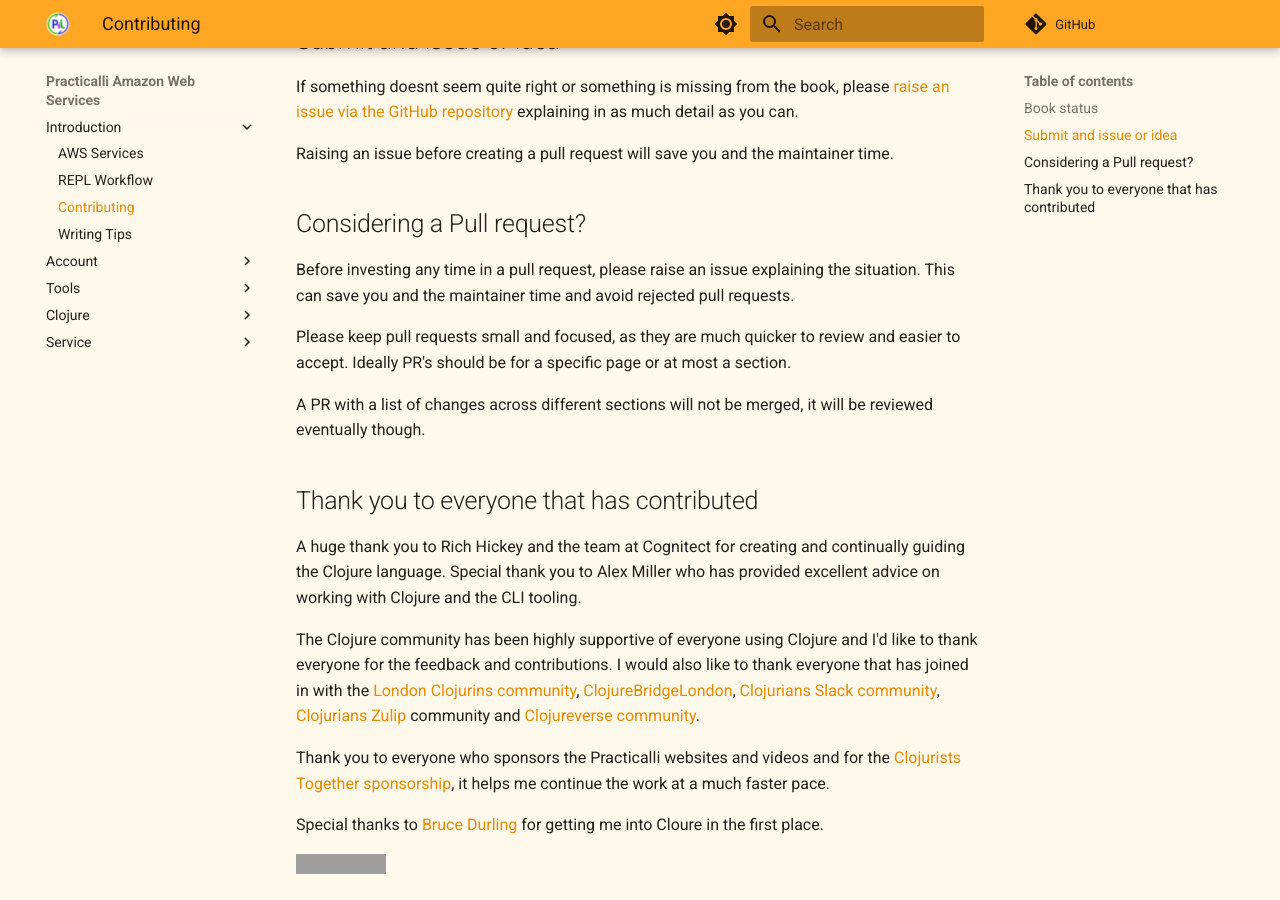
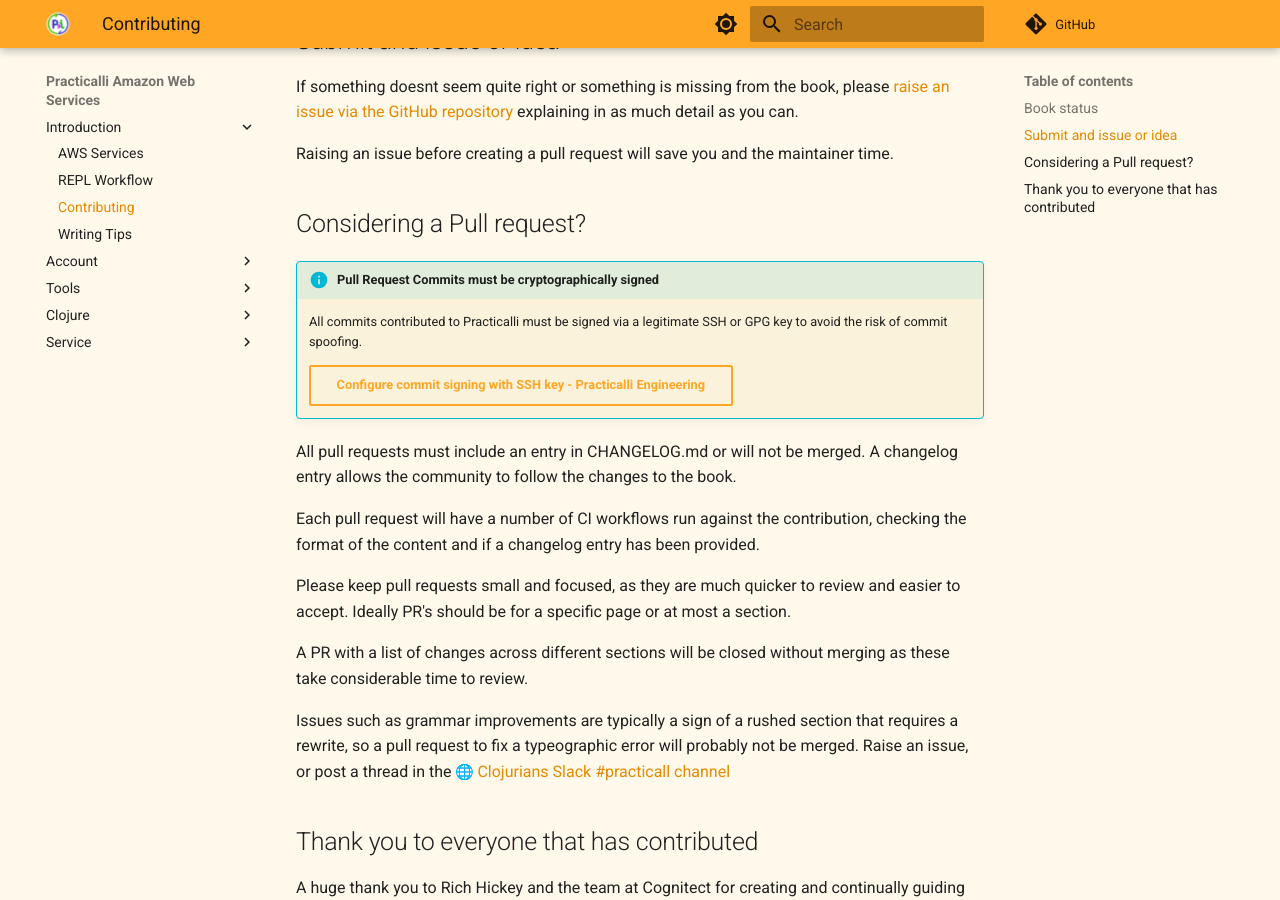
Before and after one commit to practicalli/amazon-web-services, an MkDocs documentation site: the page built from docs/introduction/contributing.md, in a window 1280 px wide and 900 px high, scrolled down 686 px. Built offline with MkDocs 1.6.1 and Material for MkDocs 9.7.7, drawn with Linux system fonts in a browser that asks for light colours; emoji names are drawn with the system emoji font; plug-ins that fetch from the network failed and are left out; comment, search, counter and statistics services are not loaded; grey boxes are pictures that could not be loaded.

Commit message:
intro: pr guide update in contributing page

```diff
--- a/docs/introduction/contributing.md
+++ b/docs/introduction/contributing.md
@@ -25,11 +25,20 @@ Raising an issue before creating a pull request will save you and the maintainer
 
 ## Considering a Pull request?
 
-Before investing any time in a pull request, please raise an issue explaining the situation.  This can save you and the maintainer time and avoid rejected pull requests.
+!!! INFO "Pull Request Commits must be cryptographically signed"
+    All commits contributed to Practicalli must be signed via a legitimate SSH or GPG key to avoid the risk of commit spoofing.
+
+    [Configure commit signing with SSH key - Practicalli Engineering](https://practical.li/engineering-playbook/source-control/git-configuration/#commit-signing-with-ssh-key){target=_blank .md-button}
+
+All pull requests must include an entry in CHANGELOG.md or will not be merged.  A changelog entry allows the community to follow the changes to the book.
+
+Each pull request will have a number of CI workflows run against the contribution, checking the format of the content and if a changelog entry has been provided.
 
 Please keep pull requests small and focused, as they are much quicker to review and easier to accept.  Ideally PR's should be for a specific page or at most a section.
 
-A PR with a list of changes across different sections will not be merged, it will be reviewed eventually though.
+A PR with a list of changes across different sections will be closed without merging as these take considerable time to review.
+
+Issues such as grammar improvements are typically a sign of a rushed section that requires a rewrite, so a pull request to fix a typeographic error will probably not be merged.  Raise an issue, or post a thread in the [:globe_with_meridians: Clojurians Slack #practicall channel](https://clojurians.slack.com/messages/practicalli)
 
 ## Thank you to everyone that has contributed
 
```
